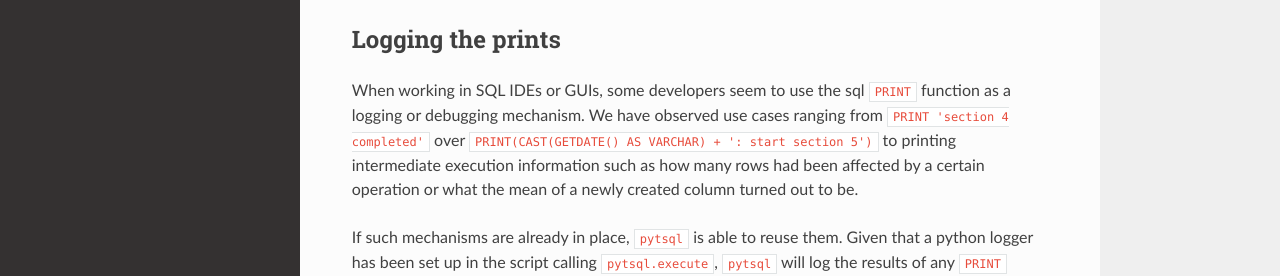
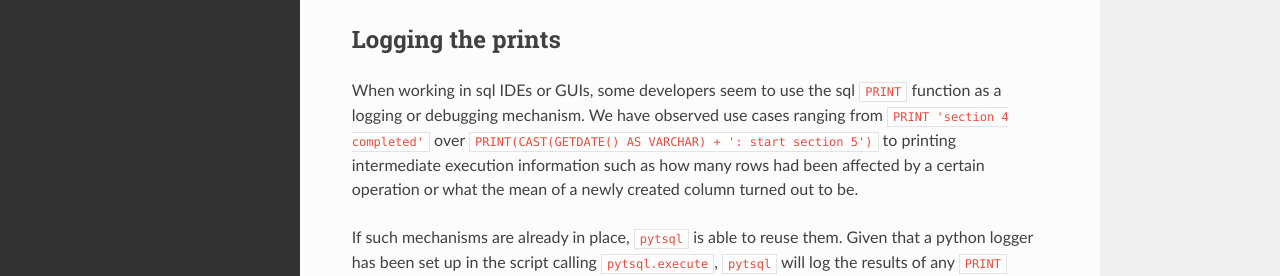
Before and after one commit to Quantco/pytsql, a Sphinx documentation site: the page built from docs/source/usage.rst, in a window 1280 px wide and 900 px high, scrolled down 638 px. Shown: the part 410-686 px from the top of the window. Built offline with Sphinx 7.4.7 and the Read the Docs theme 2.0.0, drawn with Linux system fonts in a browser that asks for light colours; pages that are not in the unit, such as notebooks, are missing from menus.

Commit message:
Fix capitalization.

```diff
--- a/docs/source/usage.rst
+++ b/docs/source/usage.rst
@@ -53,7 +53,7 @@ from. At the same time, we can parametrize the table which is selected from:
 Logging the prints
 ------------------
 
-When working in SQL IDEs or GUIs, some developers seem to use the sql ``PRINT`` function
+When working in sql IDEs or GUIs, some developers seem to use the sql ``PRINT`` function
 as a logging or debugging mechanism. We have observed use cases ranging from
 ``PRINT 'section 4 completed'`` over
 ``PRINT(CAST(GETDATE() AS VARCHAR) + ': start section 5')`` to printing intermediate
```
